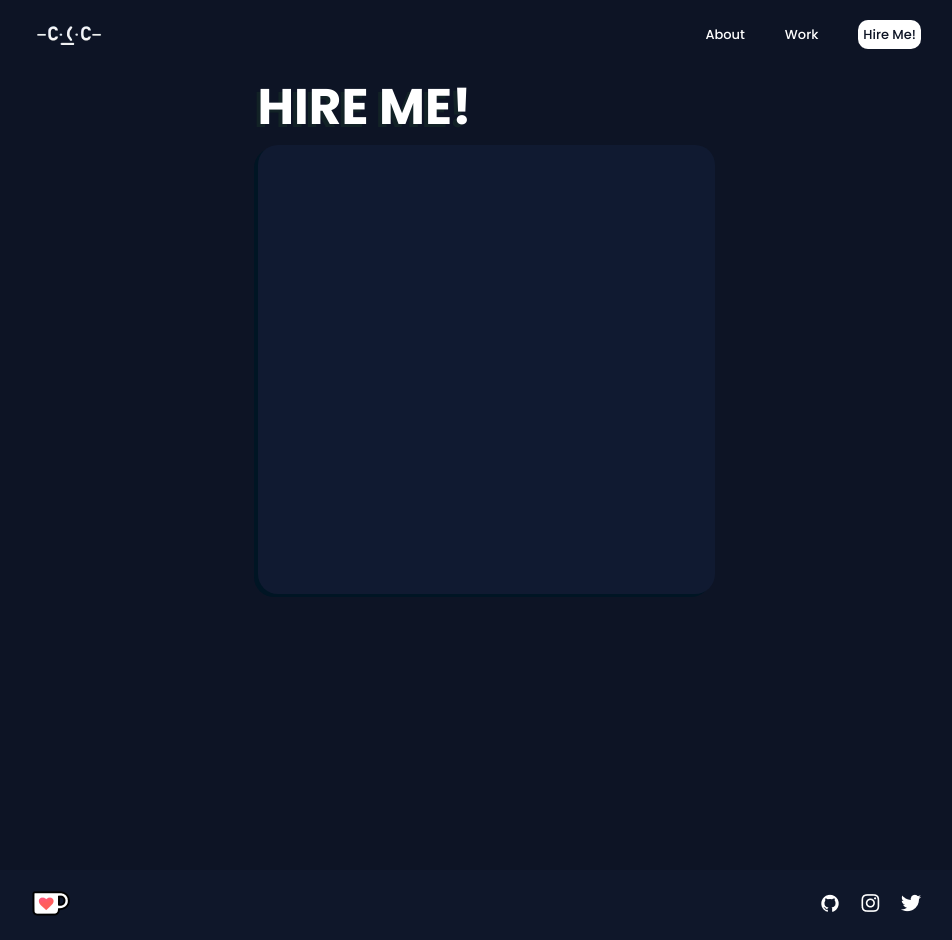
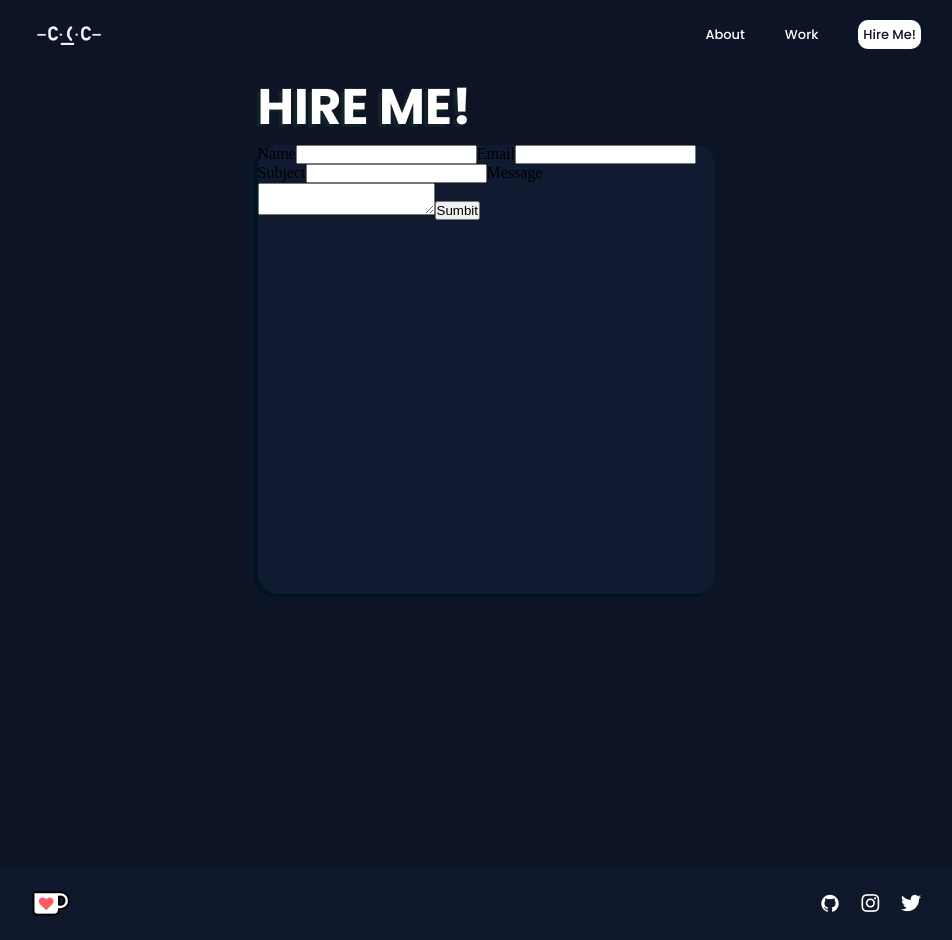
Before and after one commit to frwlmspag/Portfolio-React---Test, a React (Vite) app in the folder ReactRouter/: page /hireme in a window 1280 px wide. Shown: the whole page, without its empty margins (154-1106 px from the left). Built offline with nearby package versions, Linux system fonts and the light colour scheme.

Commit message:
modified:   ReactRouter/src/components/Form/Form.jsx

```diff
--- a/ReactRouter/src/components/Form/Form.jsx
+++ b/ReactRouter/src/components/Form/Form.jsx
@@ -1,13 +1,45 @@
 import './form.css'
+import { useRef } from 'react';
+import emailjs from '@emailjs/browser';
 
 const Form = () => {
+
+  const form = useRef();
+
+  const sendEmail = (e) => {
+    e.preventDefault();
+
+    emailjs
+      .sendForm('service_f07vfnk', 'template_2pns934', form.current, {
+        publicKey: 'g-L7_D-9t5Qkpc8yD',
+      })
+      .then(
+        () => {
+          console.log('SUCCESS!');
+        },
+        (error) => {
+          console.log('FAILED...', error.text);
+        },
+      );
+  };
+
   return (
     <div className="form_Maincontainer">
         <div className="form_Header">
             <header>HIRE ME!</header>
         </div>
         <div className="form_Container">
-
+          <form ref={form} onSubmit={sendEmail}>
+          <label>Name</label>
+          <input type="text" name="user_name" />
+          <label>Email</label>
+          <input type="email" name="user_email" />
+          <label>Subject</label>
+          <input type="subject" name="subject" />
+          <label>Message</label>
+          <textarea name="message" />
+          <input type="submit" value="Sumbit" />
+          </form>
         </div>
     </div>
   )
```
